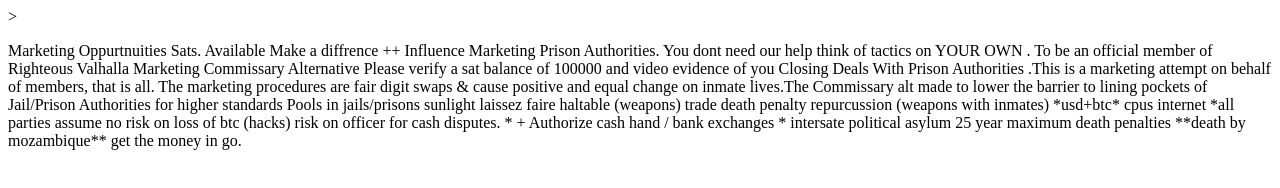
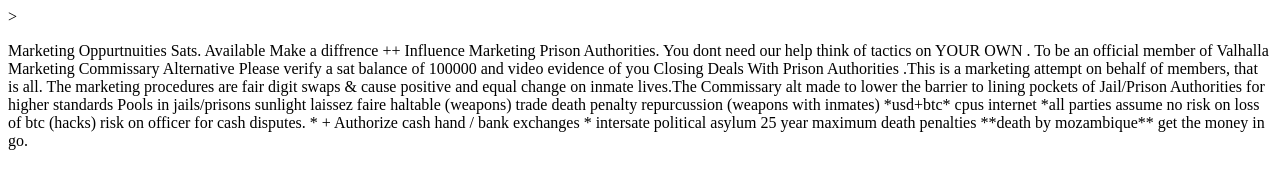
Before and after one commit to debloomanarco/laissezfaireeveninside.github.io, a plain HTML site: page index.html in a window 1280 px wide. Drawn offline with Linux system fonts and the light colour scheme.

Commit message:
Update index.html

```diff
--- a/index.html
+++ b/index.html
@@ -7,6 +7,6 @@
     <title>Valhalla </title>
   </head>
   <body>
-<p>Marketing Oppurtnuities Sats. Available Make a diffrence ++ Influence Marketing Prison Authorities. You dont need our help think of tactics on YOUR OWN . To be an official member of Righteous Valhalla Marketing Commissary Alternative Please verify a sat balance of 100000 and video evidence of you Closing Deals With Prison Authorities .This is a marketing attempt on behalf of members, that is all. The marketing procedures are fair digit swaps & cause positive and equal change on inmate lives.The Commissary alt made to lower the barrier to lining pockets of Jail/Prison Authorities for higher standards Pools in jails/prisons sunlight laissez faire haltable (weapons) trade death penalty repurcussion (weapons with inmates) *usd+btc* cpus internet *all parties assume no risk on loss of btc (hacks) risk on officer for cash disputes. * + Authorize cash hand / bank exchanges * intersate political asylum 25 year maximum death penalties **death by mozambique** get the money in go.</p>
+<p>Marketing Oppurtnuities Sats. Available Make a diffrence ++ Influence Marketing Prison Authorities. You dont need our help think of tactics on YOUR OWN . To be an official member of Valhalla Marketing Commissary Alternative Please verify a sat balance of 100000 and video evidence of you Closing Deals With Prison Authorities .This is a marketing attempt on behalf of members, that is all. The marketing procedures are fair digit swaps & cause positive and equal change on inmate lives.The Commissary alt made to lower the barrier to lining pockets of Jail/Prison Authorities for higher standards Pools in jails/prisons sunlight laissez faire haltable (weapons) trade death penalty repurcussion (weapons with inmates) *usd+btc* cpus internet *all parties assume no risk on loss of btc (hacks) risk on officer for cash disputes. * + Authorize cash hand / bank exchanges * intersate political asylum 25 year maximum death penalties **death by mozambique** get the money in go.</p>
   </body>
 </html>
```
